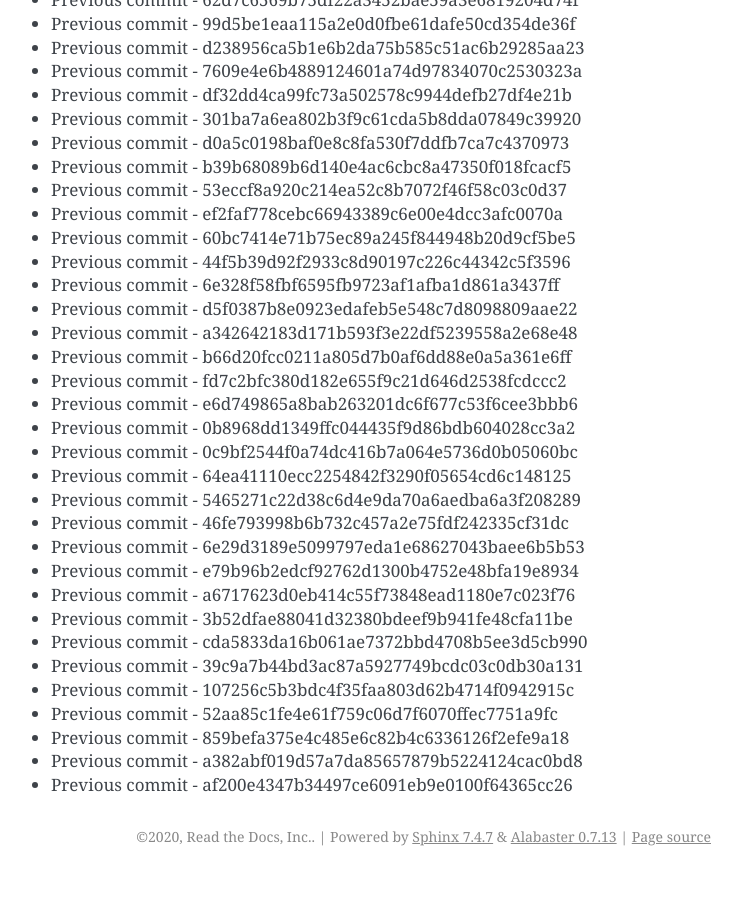
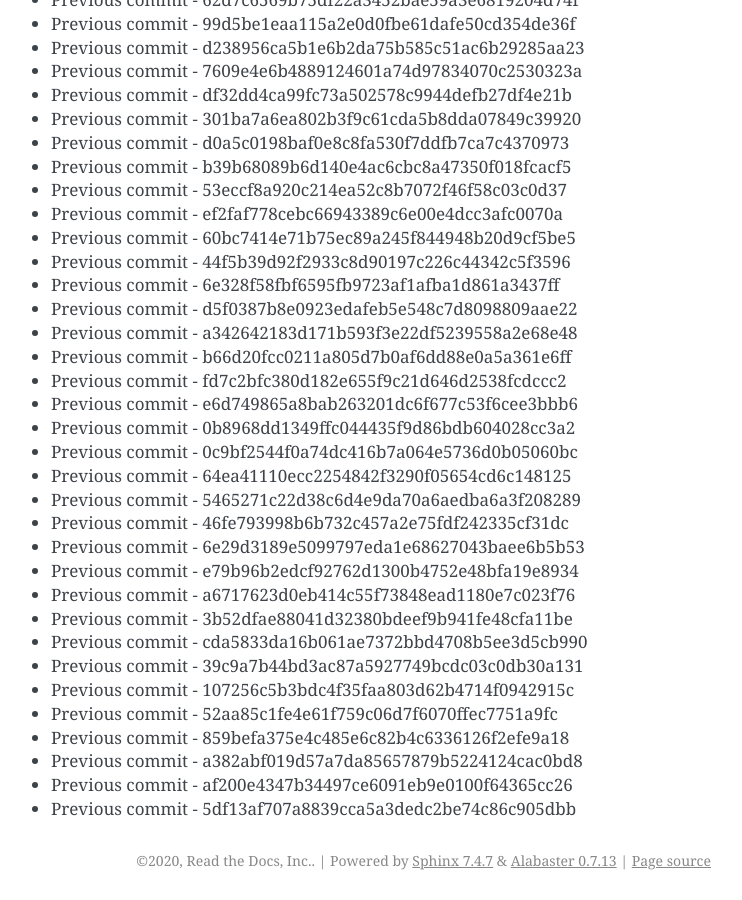
Before and after one commit to readthedocs/rtd-git-stresstest, a Sphinx documentation site: the page built from docs/updates.rst, in a window 1280 px wide and 900 px high, scrolled down 61647 px. Shown: the whole window, without its empty margins (399-1141 px from the left). Built offline with Sphinx 7.4.7, drawn with Linux system fonts in a browser that asks for light colours; before the commit the page ends 62523 px from its top, so only the background shows below that.

Commit message:
Generating commit from previous: 5df13af707a8839cca5a3dedc2be74c86c905dbb

```diff
--- a/docs/updates.rst
+++ b/docs/updates.rst
@@ -2622,3 +2622,4 @@ It can be tested for any performance characteristics.
 * Previous commit - 859befa375e4c485e6c82b4c6336126f2efe9a18
 * Previous commit - a382abf019d57a7da85657879b5224124cac0bd8
 * Previous commit - af200e4347b34497ce6091eb9e0100f64365cc26
+* Previous commit - 5df13af707a8839cca5a3dedc2be74c86c905dbb
```
